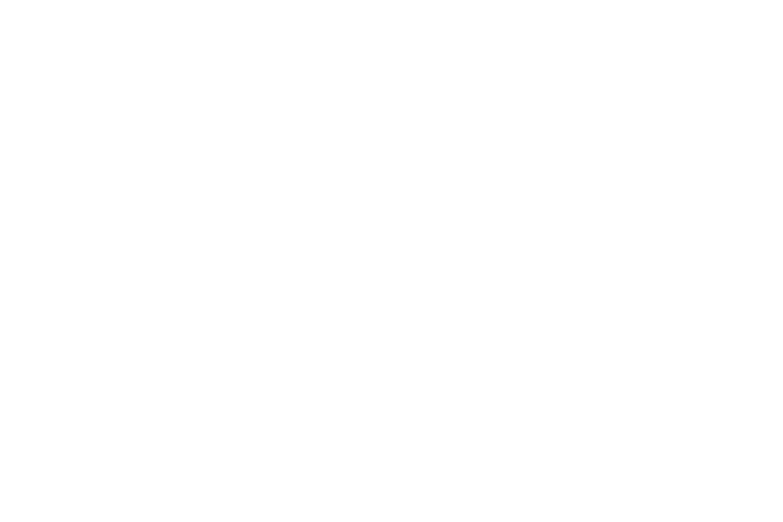
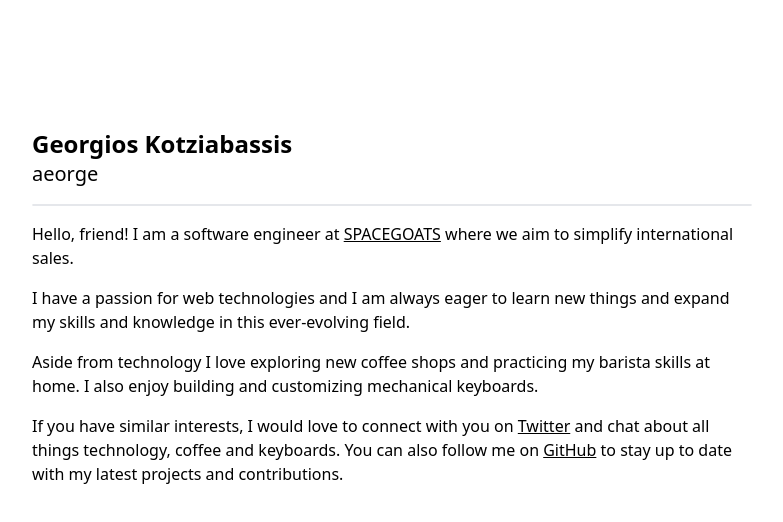
Before and after one commit to aeorge/personal, a Next.js app: page / in a window 1280 px wide. Shown: the top 522 px of the page, without its empty margins (248-1031 px from the left). Built offline with nearby package versions, Linux system fonts and the light colour scheme.

Commit message:
Add content

```diff
--- a/app/layout.tsx
+++ b/app/layout.tsx
@@ -2,9 +2,11 @@
 
 export default function RootLayout({ children }: { children: React.ReactNode }) {
   return (
-    <html lang="en">
+    <html className="bg-white text-black" lang="en">
       <head />
-      <body>{children}</body>
+      <body className="touch-manipulation overflow-x-hidden antialiased">
+        <main className="my-8 max-w-3xl px-6 md:my-16 md:mx-auto lg:my-32">{children}</main>
+      </body>
     </html>
   )
 }
--- a/app/page.tsx
+++ b/app/page.tsx
@@ -1,3 +1,50 @@
 export default function Page() {
-  return null
+  return (
+    <section>
+      <h1 className="text-2xl font-bold">Georgios Kotziabassis</h1>
+      <h2 className="text-xl">aeorge</h2>
+      <hr className="my-4 rounded border" />
+      <p className="mb-4">
+        Hello, friend! I am a software engineer at{' '}
+        <a
+          className="underline"
+          href="https://spacegoats.io/"
+          rel="noopener noreferrer"
+          target="_blank"
+        >
+          SPACEGOATS
+        </a>{' '}
+        where we aim to simplify international sales.
+      </p>
+      <p className="my-4">
+        I have a passion for web technologies and I am always eager to learn new things and expand
+        my skills and knowledge in this ever-evolving field.
+      </p>
+      <p className="my-4">
+        Aside from technology I love exploring new coffee shops and practicing my barista skills at
+        home. I also enjoy building and customizing mechanical keyboards.
+      </p>
+      <p className="mt-4">
+        If you have similar interests, I would love to connect with you on{' '}
+        <a
+          className="underline"
+          href="https://twitter.com/kotziabassis"
+          rel="noopener noreferrer"
+          target="_blank"
+        >
+          Twitter
+        </a>{' '}
+        and chat about all things technology, coffee and keyboards. You can also follow me on{' '}
+        <a
+          className="underline"
+          href="https://github.com/aeorge"
+          rel="noopener noreferrer"
+          target="_blank"
+        >
+          GitHub
+        </a>{' '}
+        to stay up to date with my latest projects and contributions.
+      </p>
+    </section>
+  )
 }
```
